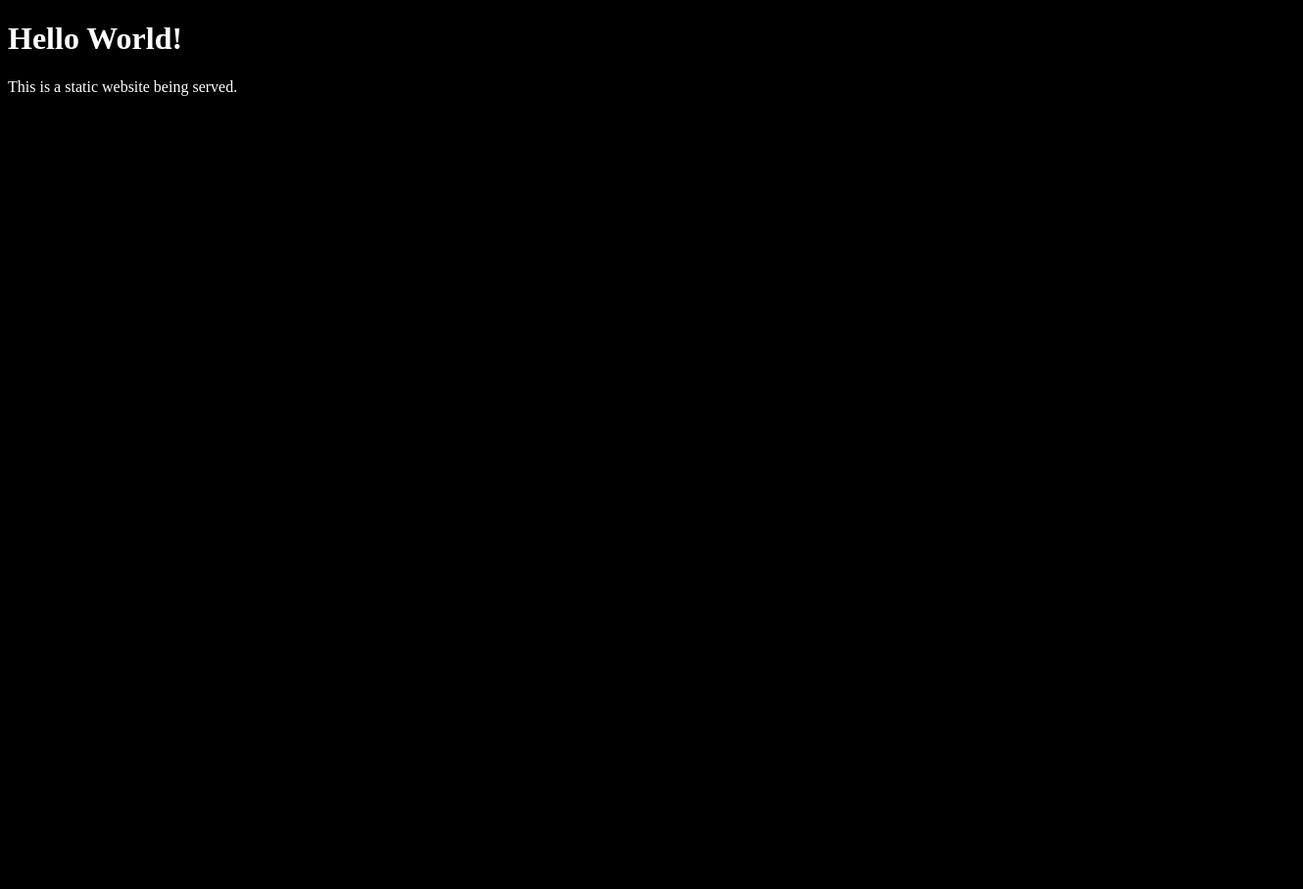
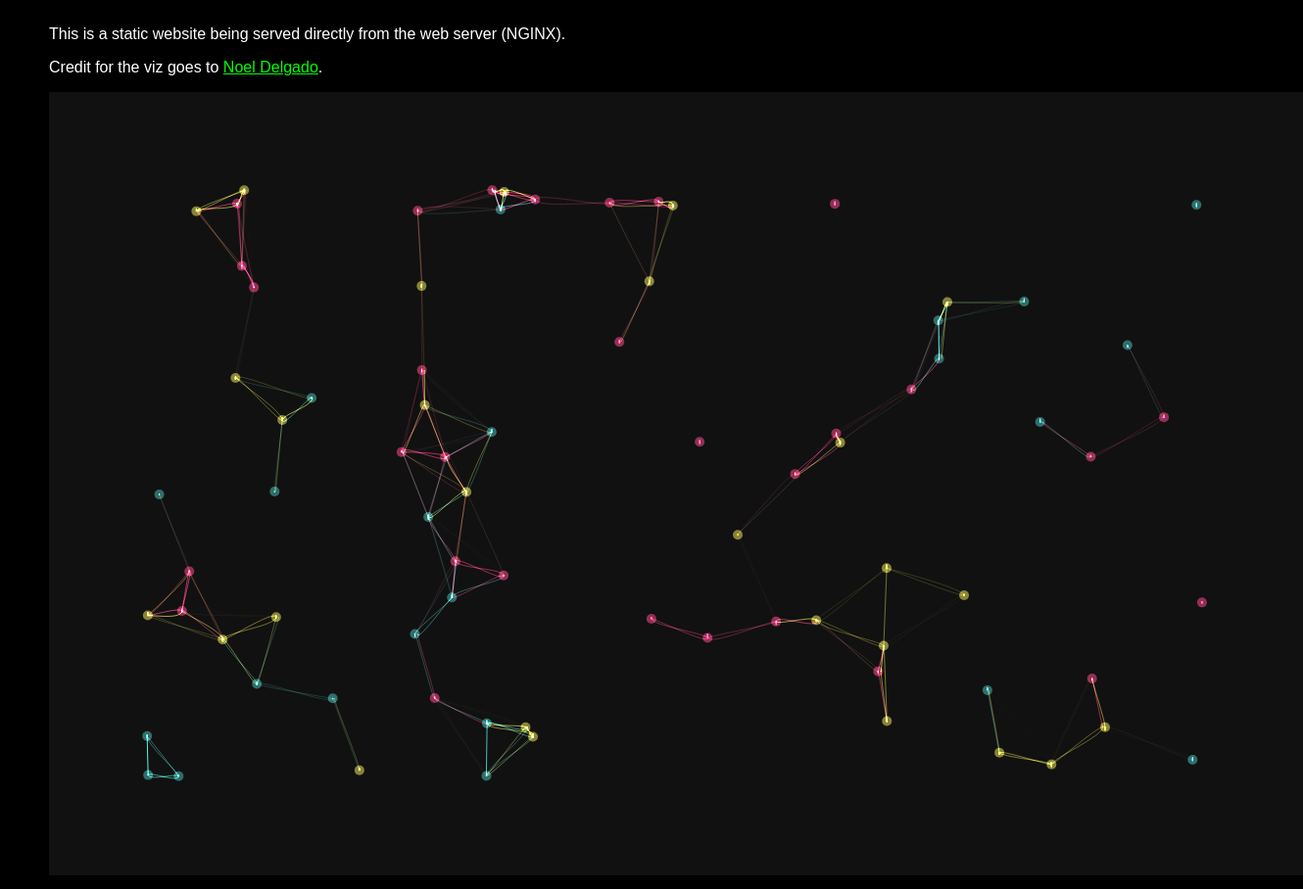
Before and after one commit to andyshora/dokku-static, a plain HTML site: page index.html in a window 1280 px wide. Shown: the whole page at 98% size, 1330 px wide, since content can reach past the window. Before the commit the page ends 800 px from the top, so only its background shows below. Drawn offline with Linux system fonts and the light colour scheme; animation ran at ten frames a second.

Commit message:
A nicer demo

```diff
--- a/index.html
+++ b/index.html
@@ -7,7 +7,9 @@
 	<link rel='stylesheet' href='styles.css' />
 </head>
 <body>
-	<h1>Hello World!</h1>
-	<p>This is a static website being served.</p>
+	<p>This is a static website being served directly from the web server (NGINX).</p>
+	<p>Credit for the viz goes to <a href='http://codepen.io/noeldelgado/pen/Ctpqe'>Noel Delgado</a>.</p>
+	<canvas />
+	<script src='script.js'></script>
 </body>
 </html>
--- /dev/null
+++ b/script.js
@@ -0,0 +1,227 @@
+/* twitter.com/pixelia_me */
+
+"use strict";
+
+window.requestAnimFrame = (function() {
+    return  window.requestAnimationFrame || window.webkitRequestAnimationFrame || window.mozRequestAnimationFrame || window.oRequestAnimationFrame || window.msRequestAnimationFrame ||
+        function( callback ) { window.setTimeout(callback, 1000 / 60 ); }
+})();
+
+(function() {
+  var settings = {
+    NUM_PARTICLES : 80,
+    DISTANCE_T    : 100,
+    RADIUS        : 5,
+    OPACITY       : 0.5,
+    SPEED_X       : 3,
+    SPEED_Y       : 0.5,
+    AMPLITUDE     : 10
+  };
+
+  var COLOURS    = ["#3FB8AF", "#FF3D7F", "#EBE54D"],
+      bounds     = {},
+      particles  = [],
+      random     = Math.random,
+      sqrt       = Math.sqrt,
+      PI         = Math.PI,
+      ctx, W, H, stats;
+
+  function Particle() {
+    this.x      = random() * bounds.right;
+    this.y      = random() * bounds.bottom;
+    this.xspeed = random() * settings.SPEED_X;
+    this.yspeed = random() * settings.SPEED_Y;
+    this.radius = settings.RADIUS;
+    this.colour = COLOURS[ ~~(random() * COLOURS.length)];
+  }
+
+  var bindEvents = function() {
+    window.addEventListener('resize', resize, false);
+  };
+
+  var resize = function() {
+    W = window.innerWidth;
+    H = window.innerHeight;
+    ctx.canvas.width  = W;
+    ctx.canvas.height = H;
+    bounds.top      = 100;
+    bounds.right    = W - 100;
+    bounds.bottom   = H - 100;
+    bounds.left     = 100;
+  };
+
+  var draw = function() {
+    render();
+    requestAnimFrame(draw);
+  };
+
+  var update = function (p) {
+    p.x += p.xspeed;
+    p.y += p.yspeed;
+
+    if (p.x > bounds.right) {
+      p.x = bounds.right;
+      p.xspeed *= -1;
+    }
+    if (p.x < bounds.left) {
+      p.x = bounds.left;
+      p.xspeed *= -1;
+    }
+    if (p.y > bounds.bottom) {
+      p.y = bounds.bottom;
+      p.yspeed *= -1;
+    }
+    if (p.y < bounds.top) {
+      p.y = bounds.top;
+      p.yspeed *= -1;
+    }
+  };
+
+  var render = function() {
+    ctx.beginPath();
+    ctx.globalCompositeOperation = "source-over";
+    ctx.rect(0, 0 , W, H);
+    ctx.fillStyle = "#111111";
+    ctx.fill();
+    ctx.closePath();
+
+    ctx.globalCompositeOperation = "lighter";
+
+    for (var i = 0; i < particles.length; i += 1) {
+      var p = particles[i];
+
+      ctx.beginPath();
+      ctx.globalAlpha = settings.OPACITY;
+      ctx.fillStyle = p.colour;
+      ctx.arc(p.x, p.y, p.radius, PI * 2, false);
+      ctx.fill();
+      ctx.closePath();
+
+      for (var j = 0; j < particles.length; j += 1) {
+        var pp = particles[j],
+            yd = pp.y - p.y,
+            xd = pp.x - p.x,
+            d  = sqrt(xd * xd + yd * yd);
+
+        if ( d < settings.DISTANCE_T ) {
+          ctx.beginPath();
+          ctx.globalAlpha = (settings.DISTANCE_T - d) / (settings.DISTANCE_T - 0);
+          ctx.lineWidth = 1;
+          ctx.moveTo(p.x, p.y);
+
+          if ( settings.AMPLITUDE ) {
+            ctx.bezierCurveTo(
+              p.x,
+              p.y - random() * settings.AMPLITUDE,
+              pp.x,
+              pp.y + random() * settings.AMPLITUDE,
+              pp.x,
+              pp.y
+            );
+          } else {
+            ctx.lineTo(pp.x, pp.y);
+          }
+
+          ctx.strokeStyle = p.colour;
+          ctx.lineCap = "round";
+          ctx.stroke();
+          ctx.closePath();
+
+        }
+      }
+
+      update(p);
+
+    }
+  };
+
+  var updateSpeed = function( x, y, attr ) {
+    var speed = arguments[0] ? x : y;
+    for (var i = 0; i < settings.NUM_PARTICLES; i += 1) {
+      var ns = random() * speed;
+      particles[i][attr] = particles[i][attr] > 0 ? ns : -ns;
+    }
+  };
+
+  var updateRadius = function( value ) {
+    for (var i = 0; i < settings.NUM_PARTICLES; i += 1) {
+      particles[i].radius = value;
+    }
+  };
+
+  var init = function() {
+    ctx = document.getElementsByTagName('canvas')[0].getContext('2d');
+
+    bindEvents();
+    resize();
+
+    for (var i = 0; i < settings.NUM_PARTICLES; i += 1) {
+      particles.push( new Particle() );
+    }
+
+    draw();
+  };
+
+  window.onload = init;
+
+  var GUI = new dat.GUI();
+
+  GUI.add(settings, 'NUM_PARTICLES')
+    .min(2)
+    .max(200)
+    .step(1)
+    .name("# Particles")
+    .onFinishChange(function( num ){
+      var l = particles.length;
+      if ( num < l ) {
+        var diff = (l - num);
+        particles.splice( 1, diff );
+      }
+
+      if ( num > l ) {
+        var diff = (num - l);
+        for (var i = 0; i < diff; i += 1) {
+          particles.push( new Particle() );
+        }
+      }
+    });
+
+  GUI.add(settings, 'DISTANCE_T').min(0)
+    .max(200)
+    .step(10)
+    .name("Distance");
+
+  GUI.add(settings, 'RADIUS')
+    .min(0)
+    .max(10)
+    .step(1)
+    .name("Radius")
+    .onFinishChange(function( value ) {
+      updateRadius( value );
+    });
+
+  GUI.add(settings, 'SPEED_X')
+    .min(0)
+    .max(20)
+    .name("X speed")
+    .onFinishChange(function( value ) {
+      updateSpeed( value, false, "xspeed");
+    });
+
+  GUI.add(settings, 'SPEED_Y')
+    .min(0)
+    .max(20)
+    .name("Y speed")
+    .onFinishChange(function( value ) {
+      updateSpeed( false, value, "yspeed");
+    });
+
+  GUI.add(settings, 'AMPLITUDE')
+    .min(0)
+    .max(20)
+    .step(1)
+    .name("Amplitude");
+
+  GUI.close();
+
+})();
--- a/styles.css
+++ b/styles.css
@@ -1,4 +1,13 @@
 body {
 	background: black;
 	color: white;
+	font-family: Arial;
+	margin: 0;
+	padding: 10px 50px;
 }
+footer {
+	font-size: 10px;
+}
+a {
+	color: lime;
+}
```
